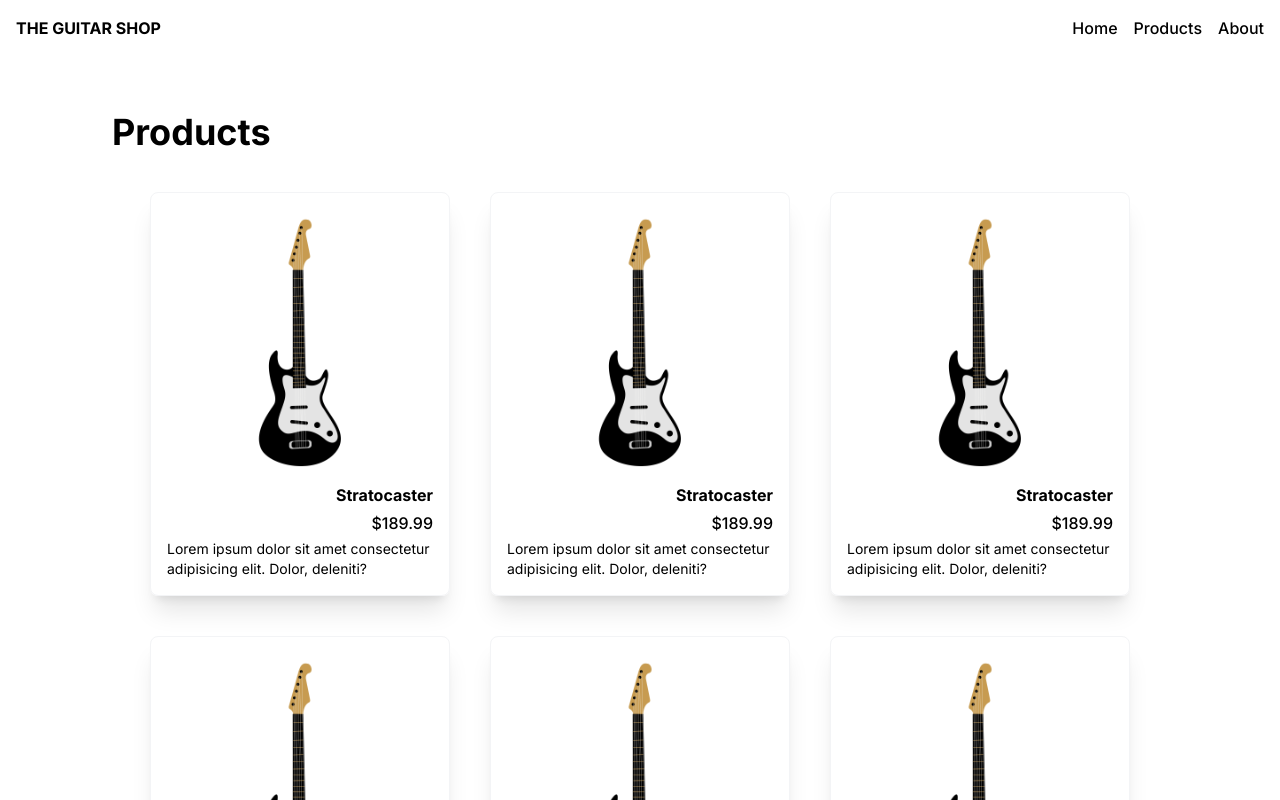
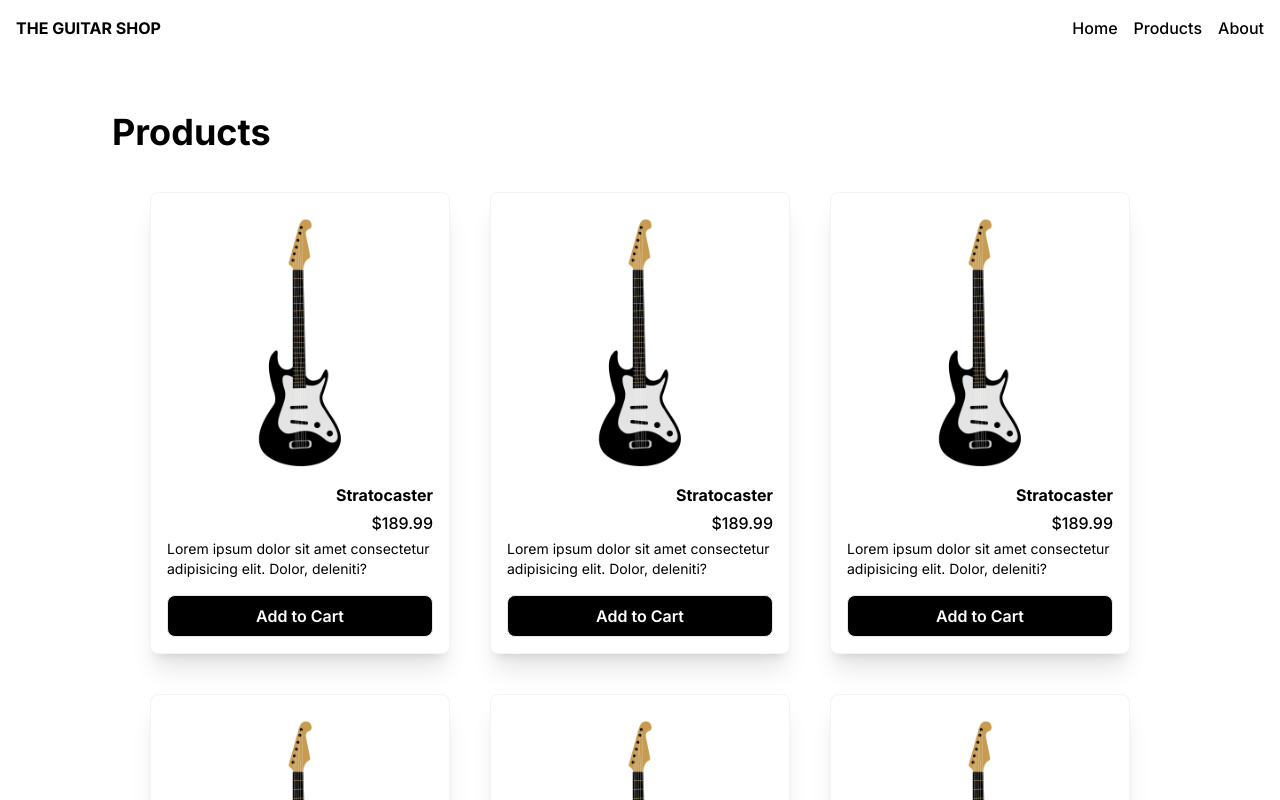
Before and after one commit to sblevins-dev/GuitarShop, a Next.js app: page /products in a window 1280 px wide. Shown: the top 800 px of the page. Built offline with nearby package versions, Linux system fonts and the light colour scheme.

Commit message:
updated cards with buttons and hover effects

```diff
--- a/app/page.tsx
+++ b/app/page.tsx
@@ -4,7 +4,7 @@
 
 export default function Home() {
   return (
-    <main className="min-h-screen overflow-hidden items-center justify-center bg-white text-black">
+    <main className="min-h-screen overflow-hidden items-center justify-center bg-[#fbfbfb] text-black">
       <Hero />
       <CardContainer />
       <Featured />
--- a/components/ProductCards.tsx
+++ b/components/ProductCards.tsx
@@ -17,7 +17,7 @@
             className='flex gap-10 w-full flex-wrap items-center justify-center'
         >
             {staticData.map(guitar => (
-                <div key={guitar.id} onClick={() => handleClick(guitar.id)} className='cursor-pointer'>
+                <div key={guitar.id} onClick={() => handleClick(guitar.id)}>
                     <Card key={guitar.id} guitar={guitar} />
                 </div>
 
--- a/components/ui/Card.tsx
+++ b/components/ui/Card.tsx
@@ -15,7 +15,7 @@
     }
 }) {
     return (
-        <div className="rounded-lg w-auto max-w-[300px] min-w-[300px] shadow-xl border border-gray-100 p-4">
+        <div className="bg-white rounded-lg w-auto max-w-[300px] min-w-[300px] shadow-xl hover:shadow-2xl transition duration-300 border border-gray-100 p-4">
             <Image
                 src={guitarImg}
                 priority={true}
@@ -35,6 +35,13 @@
                     {guitar.description}
                 </p>
             </div>
+            <button type="button"
+                className="font-semibold transition-all duration-300 bg-black text-white
+                p-2 rounded-lg w-full mt-4 hover:shadow-2xl hover:bg-white hover:text-black
+                border hover:border-black"
+            >
+                Add to Cart
+                </button>
 
         </div>
     )
```
